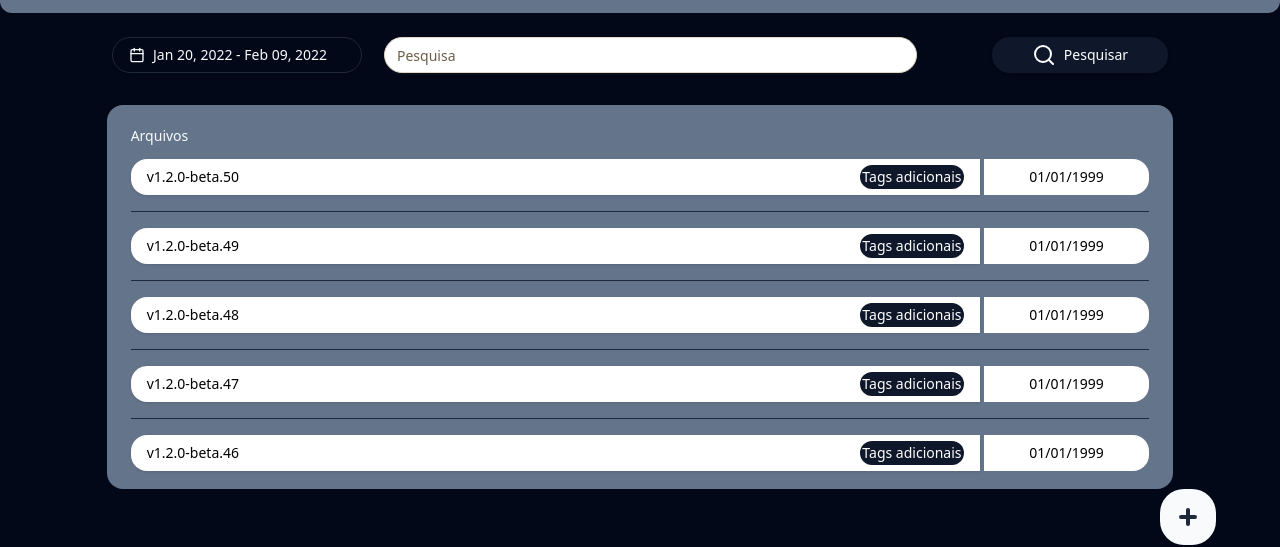
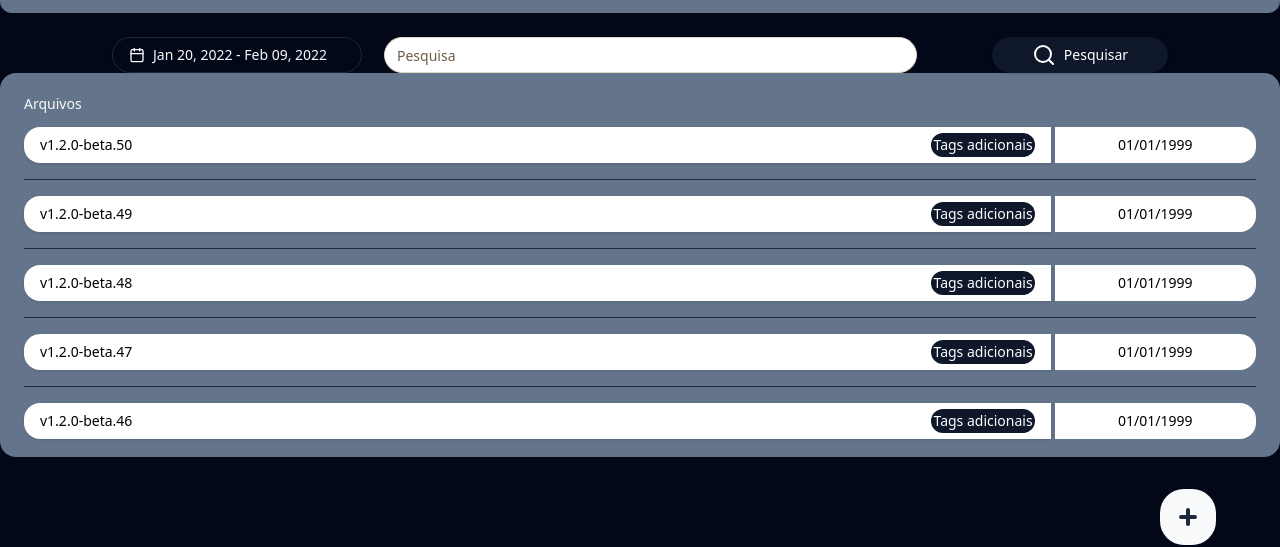
Before and after one commit to Heppe-s/sanctuarium, a React (Vite) app: page / in a window 1280 px wide. Shown: the part 191-738 px from the top of the page. Built offline with nearby package versions, Linux system fonts and the light colour scheme.

Commit message:
fix: remove unnecessary component file

```diff
--- a/src/components/ui/notes-list.tsx
+++ /dev/null
@@ -1,14 +0,0 @@
-
-import { ScrollAreaHome } from "../scroll-area-home"
-
-export default function NotesList(){
-
-    return(
-        <div
-        className="bg-slate-500 rounded-2xl w-10/12 h-96 ml-auto mr-auto mt-8"
-        >
-            <ScrollAreaHome className="w-[10/12] h-96 rounded-md p-2">
-            </ScrollAreaHome>
-        </div>
-    )
-}
--- a/src/pages/home.tsx
+++ b/src/pages/home.tsx
@@ -1,8 +1,8 @@
+import { ScrollAreaHome } from "@/components/scroll-area-home";
 import { Button } from "@/components/ui/button";
 import Citation from "@/components/ui/citation";
 import { DatePickerWithRange } from "@/components/ui/date-range-picker";
 import { Input } from "@/components/ui/input";
-import NotesList from "@/components/ui/notes-list";
 import { useTitle } from "@/lib/useTitle";
 import { Plus, Search } from "lucide-react";
 import { Link } from "react-router-dom";
@@ -15,6 +15,13 @@ function NewAnnotationButton() {
     >
       <Plus className="stroke-[4px]" />
     </Link>
+  );
+}
+function NotesList() {
+  return (
+    <div className="bg-slate-500 rounded-2xl w-full h-4/6">
+      <ScrollAreaHome className="w-[10/12] h-96 rounded-md p-2"></ScrollAreaHome>
+    </div>
   );
 }
 
```
